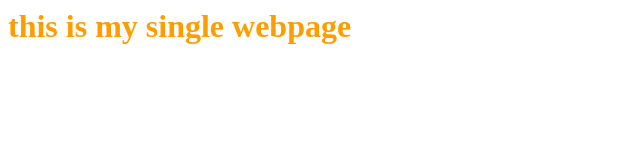
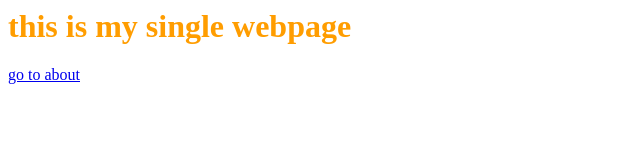
Before and after one commit to irorobedjeogheneruro-design/day_1, a plain HTML site: page index.html in a window 1280 px wide. Shown: the full height of the page, 0-640 px from the left. Drawn offline with Linux system fonts and the light colour scheme.

Commit message:
added link

```diff
--- a/index.html
+++ b/index.html
@@ -1 +1,2 @@
 <h1 style="color: rgb(255, 157, 0);">this is my single webpage</h1>
+<a href="about.html">go to about</a>
```
